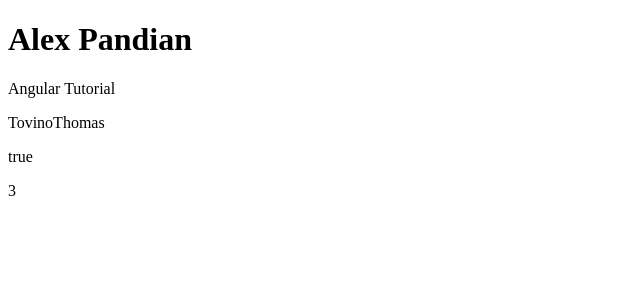
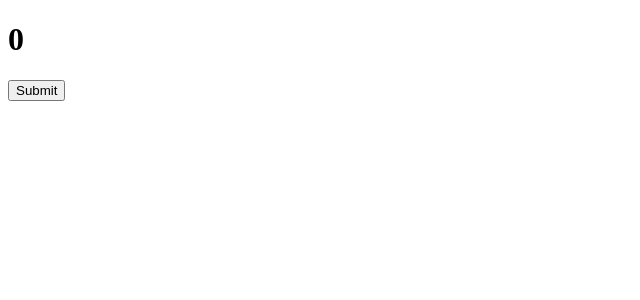
Before and after one commit to Rishab-RajHR/Angular-21, an Angular app: page / in a window 1280 px wide. Shown: the top 300 px of the page, without its empty margins (0-640 px from the left). Built offline with nearby package versions, Linux system fonts and the light colour scheme.

Commit message:
Cll Function on Button Click

```diff
--- a/src/app/app.html
+++ b/src/app/app.html
@@ -1,6 +1,3 @@
-<h1>Alex Pandian</h1>
+<h1>{{count}}</h1>
 
-<p>{{name}}</p>
-<p>{{username}}</p>
-<p>{{isAdmin}}</p>
-<p>{{count}}</p>
+<button (click)="handleClick()">Submit</button>
--- a/src/app/app.ts
+++ b/src/app/app.ts
@@ -1,16 +1,23 @@
 import { Component, signal } from '@angular/core';
-import { RouterOutlet } from '@angular/router';
+
 
 @Component({
-  imports: [RouterOutlet],
+  imports: [],
   selector: 'app-root',
   styleUrl: './app.css',
   templateUrl: './app.html',
 })
 export class App {
-  protected readonly title = signal('angular-tut');
-  name = "Angular Tutorial";
-  username = "TovinoThomas";
-   isAdmin = true;
-   count = 3;
+    // name = 'Basil'
+    count  = 0
+
+    handleClick(){
+      let abc="Hii there";
+       console.log("Button Clicked", abc, this.count);
+       this.helloWorld();
+    }
+
+    helloWorld() {
+        console.log("Hello World");
+    }
 }
```
